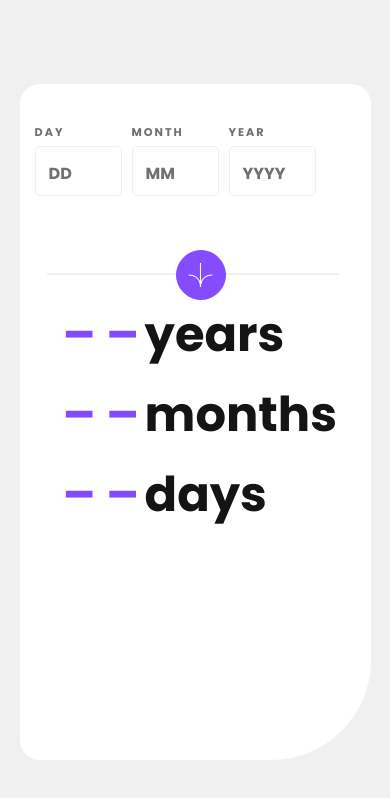
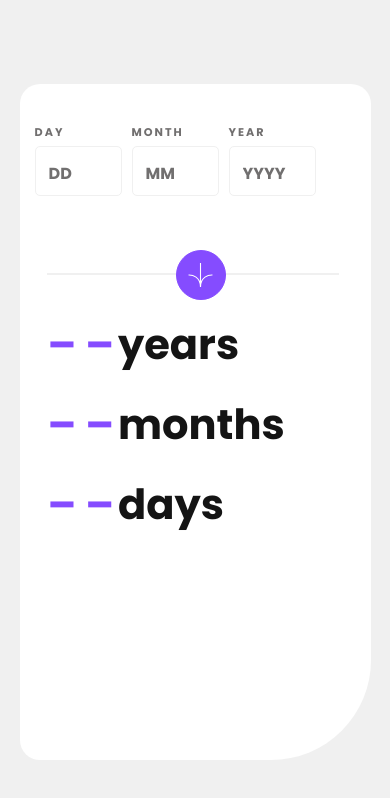
Before and after one commit to Meriem1551/Age-calculator-app, a plain HTML site: page index.html in a window 390 px wide. Drawn offline with Linux system fonts and the light colour scheme; a web font is replaced by a local one.

Commit message:
SecondUpdate

```diff
--- a/style.css
+++ b/style.css
@@ -174,9 +174,11 @@ margin-left: 5px;
 }
 #age{
     padding-top: 20px;
-    margin-top: 30px;
+    margin-top: 40px;
 }
 p{
-    font-size: 150%;
+    font-size: 130%;
+    margin-left: -15px;
+
 }
 }
```
